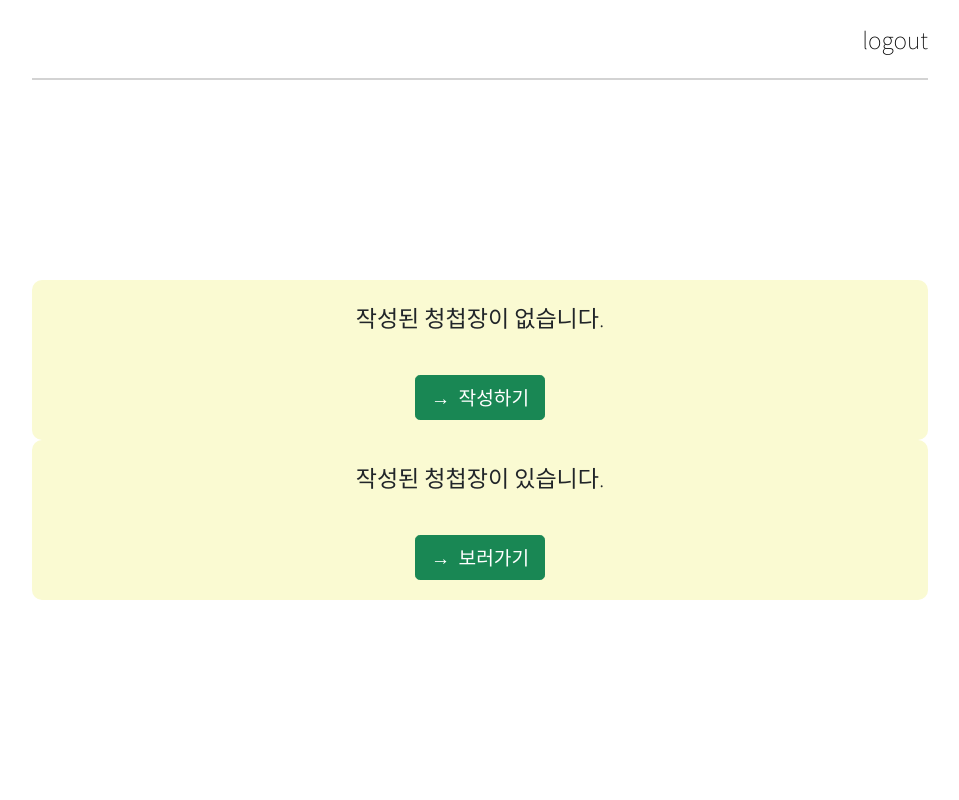
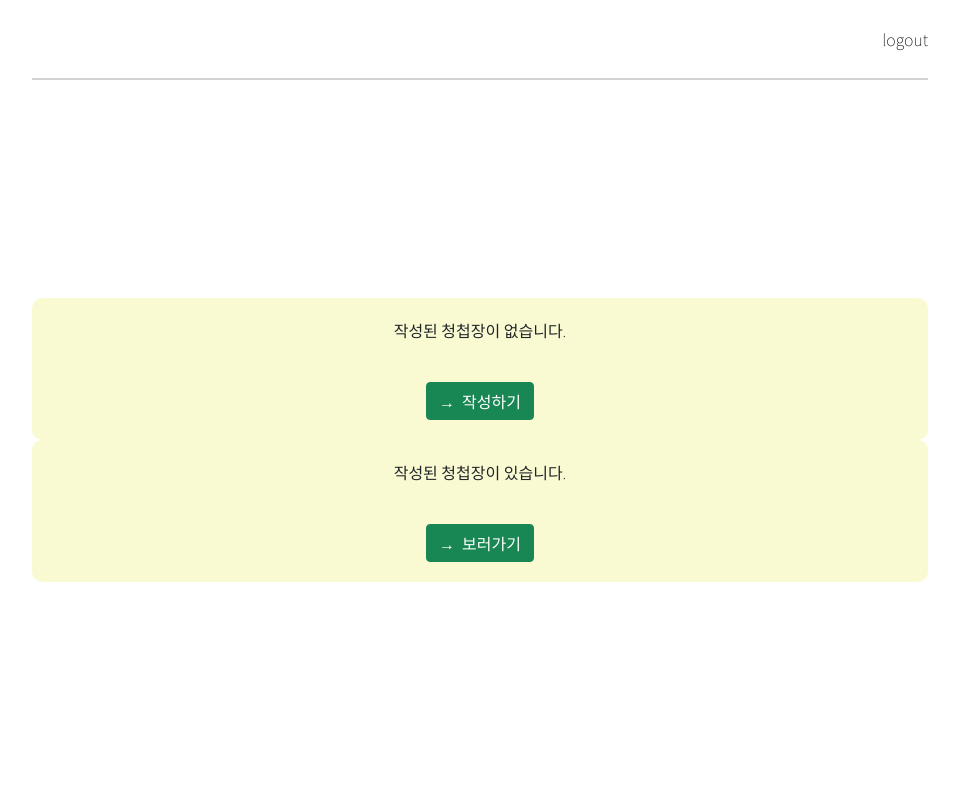
Before and after one commit to youngseokaa/weddings_a, a Flask app: page /myPage in a window 1280 px wide. Shown: the whole page, without its empty margins (160-1119 px from the left). Run offline with Flask 2, Linux system fonts and the light colour scheme.

Commit message:
mypage 폰트사이즈 수정

```diff
--- a/templates/myPage.html
+++ b/templates/myPage.html
@@ -16,7 +16,7 @@
 
     <style>
           * {
-              font-size: 1.2rem;
+              font-size: 1rem;
               font-family: 'Noto Sans KR', sans-serif;
           }
 
```
